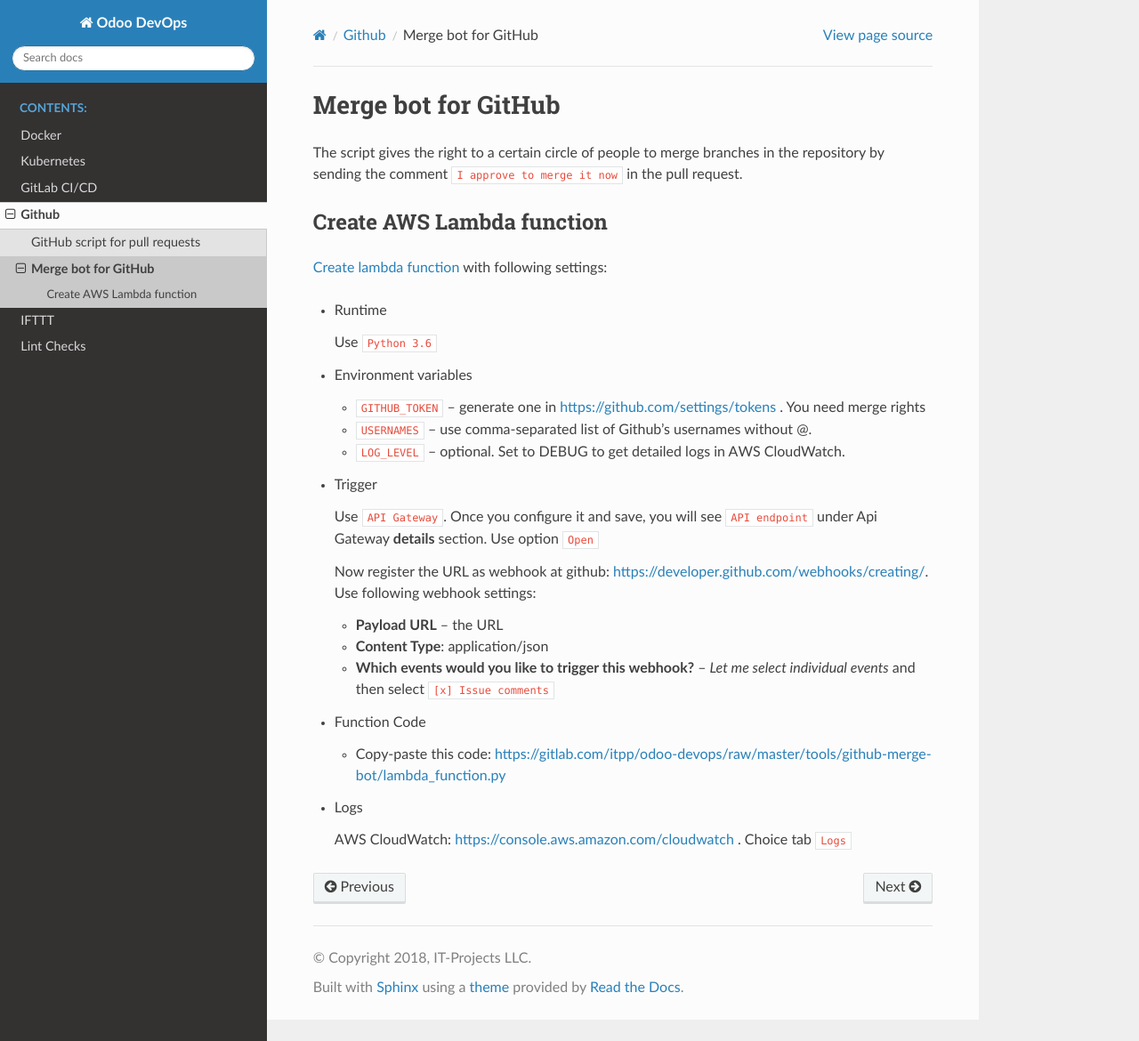
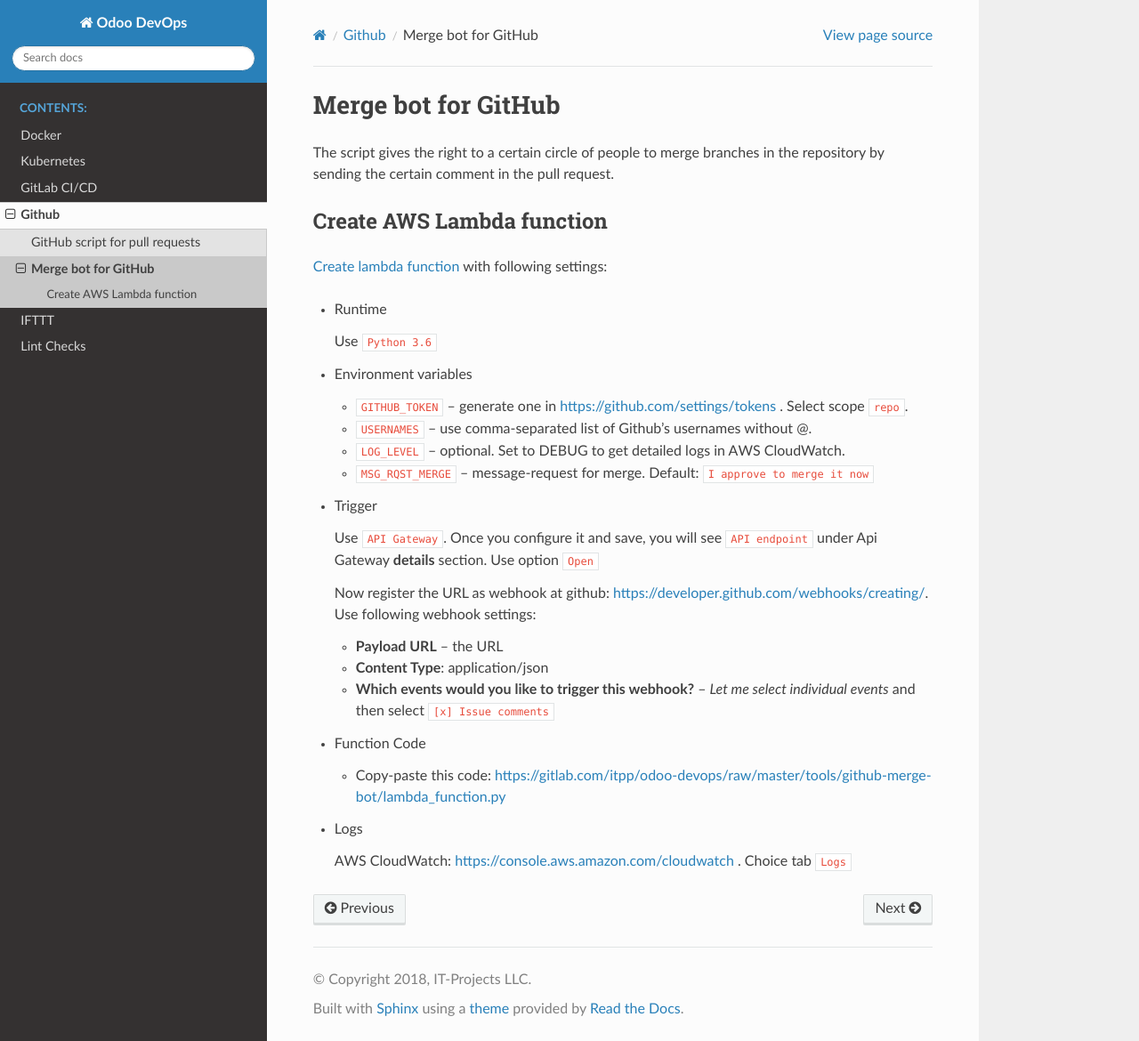
Before and after one commit to itpp-labs/odoo-devops-docs, a Sphinx documentation site: the page built from docs/git/github_merge_bot.rst, in a window 1280 px wide and 1170 px high. Shown: the whole window at 89% size. Built offline with Sphinx 7.4.7 and the Read the Docs theme 2.0.0, drawn with Linux system fonts in a browser that asks for light colours.

Commit message:
merge bot for github_v2
merge bot for github_v2

```diff
--- a/docs/git/github_merge_bot.rst
+++ b/docs/git/github_merge_bot.rst
@@ -2,7 +2,7 @@
  Merge bot for GitHub
 ======================
 
-The script gives the right to a certain circle of people to merge branches in the repository by sending the comment ``I approve to merge it now`` in the pull request.
+The script gives the right to a certain circle of people to merge branches in the repository by sending the certain comment in the pull request.
 
 Create AWS Lambda function
 --------------------------
@@ -15,9 +15,10 @@ Create AWS Lambda function
 
 * Environment variables
 
-  * ``GITHUB_TOKEN`` -- generate one in https://github.com/settings/tokens . You need merge rights
+  * ``GITHUB_TOKEN`` -- generate one in https://github.com/settings/tokens . Select scope ``repo``.
   * ``USERNAMES`` -- use comma-separated list of Github's usernames without @.
   * ``LOG_LEVEL`` -- optional. Set to DEBUG to get detailed logs in AWS CloudWatch.
+  * ``MSG_RQST_MERGE`` -- message-request for merge. Default: ``I approve to merge it now``
 
 * Trigger
 
```
Also changed, not shown: 1 other file.
